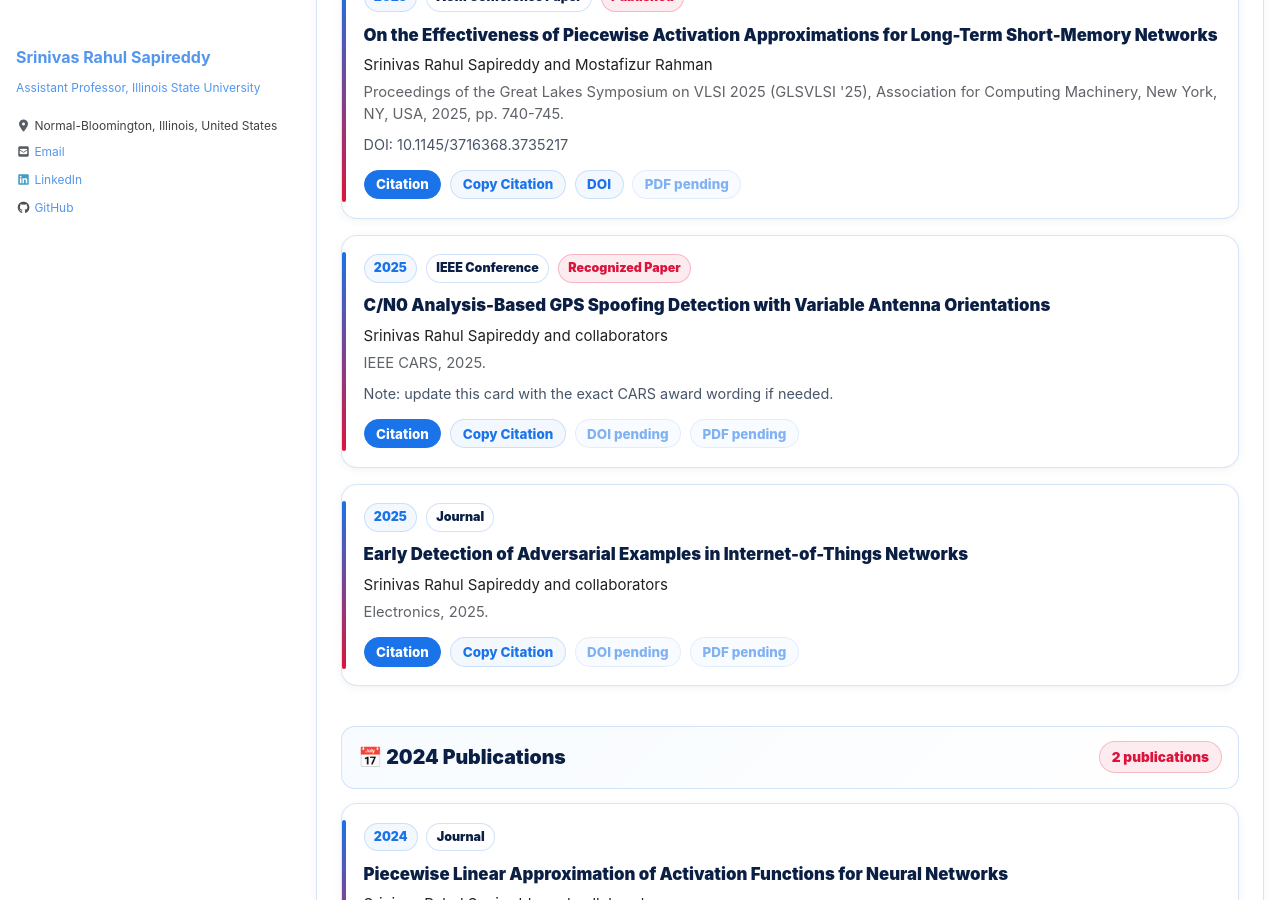
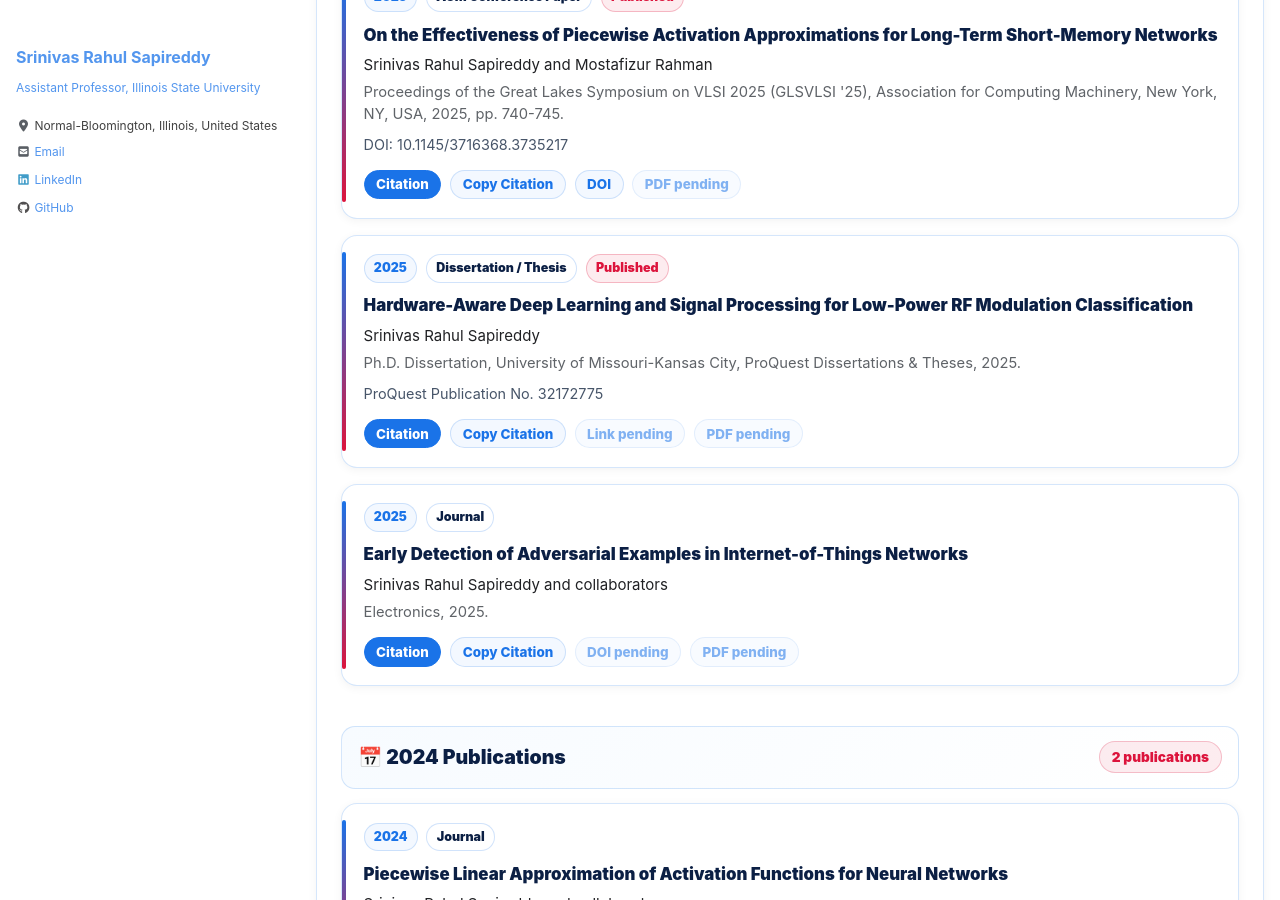
Before and after one commit to srsapireddy/srsapireddy.github.io, a Jekyll site: the page built from _pages/publications.md, in a window 1280 px wide and 900 px high, scrolled down 2686 px. Built offline with Jekyll 4.4.1, drawn with Linux system fonts in a browser that asks for light colours; cached includes are drawn as plain includes; nearby versions of some CDN libraries.

Commit message:
Update publications.md

```diff
--- a/_pages/publications.md
+++ b/_pages/publications.md
@@ -1001,44 +1001,44 @@ author_profile: true
 
         <div id="cite-2025-glsvlsi" class="citation-box">S. R. Sapireddy and M. Rahman, "On the Effectiveness of Piecewise Activation Approximations for Long-Term Short-Memory Networks," in Proceedings of the Great Lakes Symposium on VLSI 2025 (GLSVLSI '25), Association for Computing Machinery, New York, NY, USA, 2025, pp. 740-745, doi: 10.1145/3716368.3735217.</div>
       </div>
-            <div class="publication-card" data-type="conference award">
-              <div class="pub-top">
-                <span class="pub-year">2025</span>
-                <span class="pub-type">IEEE Conference</span>
-                <span class="pub-award">Recognized Paper</span>
-              </div>
+
+      <div class="publication-card" data-type="thesis">
+        <div class="pub-top">
+          <span class="pub-year">2025</span>
+          <span class="pub-type">Dissertation / Thesis</span>
+          <span class="pub-award">Published</span>
+        </div>
 
         <div class="pub-title">
-          C/N0 Analysis-Based GPS Spoofing Detection with Variable Antenna Orientations
+          Hardware-Aware Deep Learning and Signal Processing for Low-Power RF Modulation Classification
         </div>
 
         <div class="pub-authors">
-          Srinivas Rahul Sapireddy and collaborators
+          Srinivas Rahul Sapireddy
         </div>
 
         <div class="pub-venue">
-          IEEE CARS, 2025.
+          Ph.D. Dissertation, University of Missouri-Kansas City, ProQuest Dissertations &amp; Theses, 2025.
         </div>
 
         <div class="pub-note">
-          Note: update this card with the exact CARS award wording if needed.
+          ProQuest Publication No. 32172775
         </div>
 
         <div class="pub-links">
-          <button class="pub-button primary" onclick="toggleCitation('cite-2025-cars')">Citation</button>
-          <button class="pub-button" onclick="copyCitation('cite-2025-cars')">Copy Citation</button>
-          <a class="pub-link disabled" href="#" onclick="return false;">DOI pending</a>
+          <button class="pub-button primary" onclick="toggleCitation('cite-2025-dissertation')">Citation</button>
+          <button class="pub-button" onclick="copyCitation('cite-2025-dissertation')">Copy Citation</button>
+          <a class="pub-link disabled" href="#" onclick="return false;">Link pending</a>
           <a class="pub-link disabled" href="#" onclick="return false;">PDF pending</a>
         </div>
 
-        <div id="cite-2025-cars" class="citation-box">Srinivas Rahul Sapireddy and collaborators, "C/N0 Analysis-Based GPS Spoofing Detection with Variable Antenna Orientations," IEEE CARS, 2025.</div>
+        <div id="cite-2025-dissertation" class="citation-box">S. R. Sapireddy, "Hardware-Aware Deep Learning and Signal Processing for Low-Power RF Modulation Classification," Ph.D. dissertation, University of Missouri-Kansas City, ProQuest Dissertations &amp; Theses, 2025, Publication No. 32172775.</div>
       </div>
-
-      <div class="publication-card" data-type="journal">
-        <div class="pub-top">
-          <span class="pub-year">2025</span>
-          <span class="pub-type">Journal</span>
-        </div>
+            <div class="publication-card" data-type="journal">
+              <div class="pub-top">
+                <span class="pub-year">2025</span>
+                <span class="pub-type">Journal</span>
+              </div>
 
         <div class="pub-title">
           Early Detection of Adversarial Examples in Internet-of-Things Networks
```
